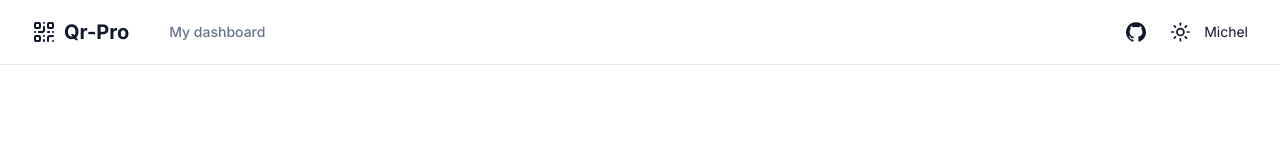
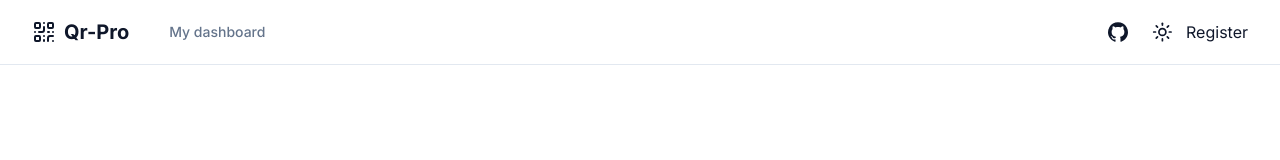
Before and after one commit to Marcoded/front-end-qr-pro, a Next.js app: page / in a window 1280 px wide. Shown: the top 160 px of the page. Built offline with nearby package versions, Linux system fonts and the light colour scheme; no server answers.

Commit message:
commit main before branching

```diff
--- a/components/site-header.tsx
+++ b/components/site-header.tsx
@@ -11,6 +11,7 @@ import { MainNav } from "@/components/main-nav";
 import { ThemeToggle } from "@/components/theme-toggle";
 import { UserButton } from "@clerk/nextjs";
 import { SignInButton } from "@clerk/nextjs";
+import { User } from 'lucide-react';
 
 export function SiteHeader() {
   const { isSignedIn } = useAuth();
@@ -39,9 +40,12 @@ export function SiteHeader() {
 
             <ThemeToggle />
             {!isSignedIn && (
+
               <SignInButton>
-                <button className="text-xs md:text-sm">Michel</button>
+                <button>Register</button>
               </SignInButton>
+
+
             )}
 
             <UserButton />
```
